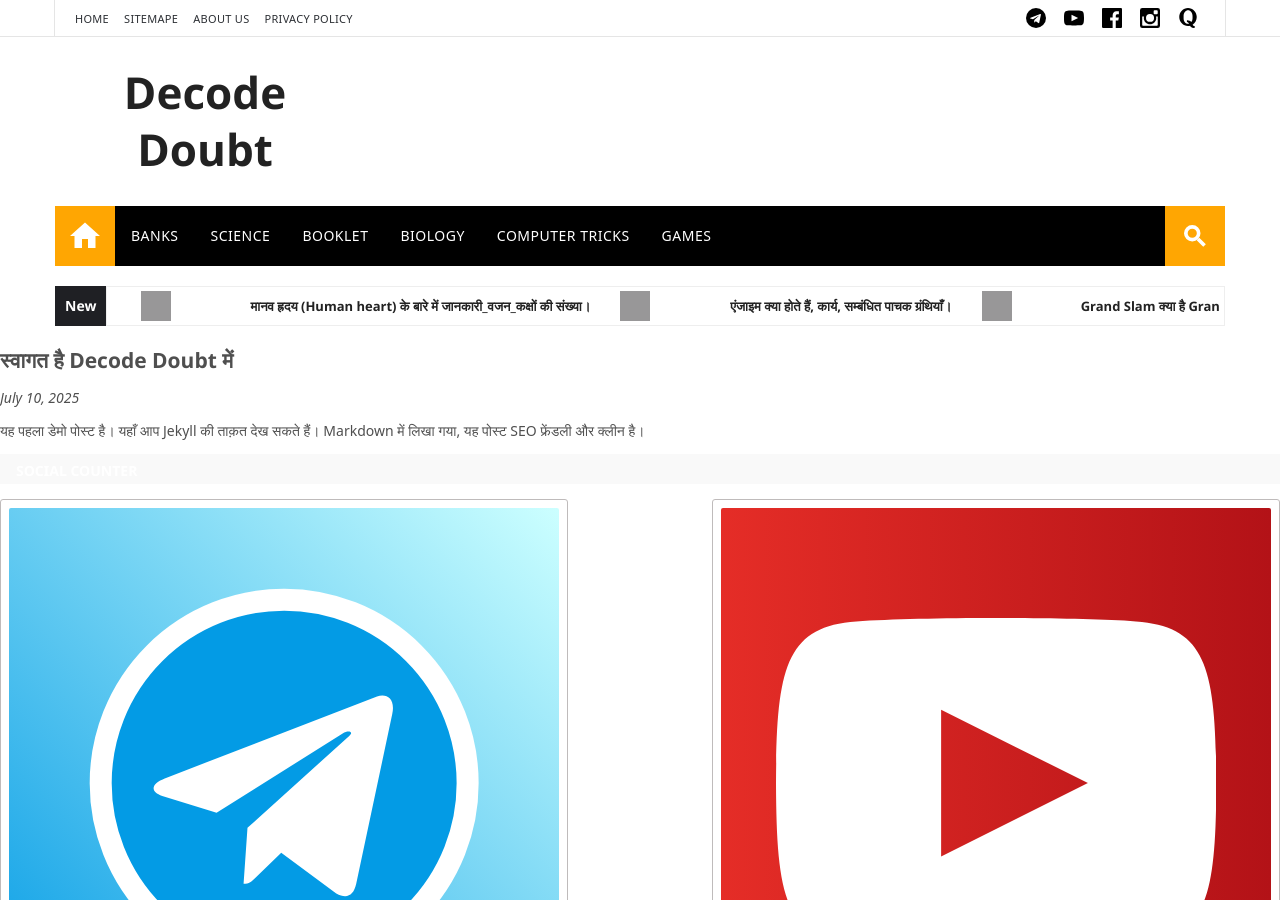
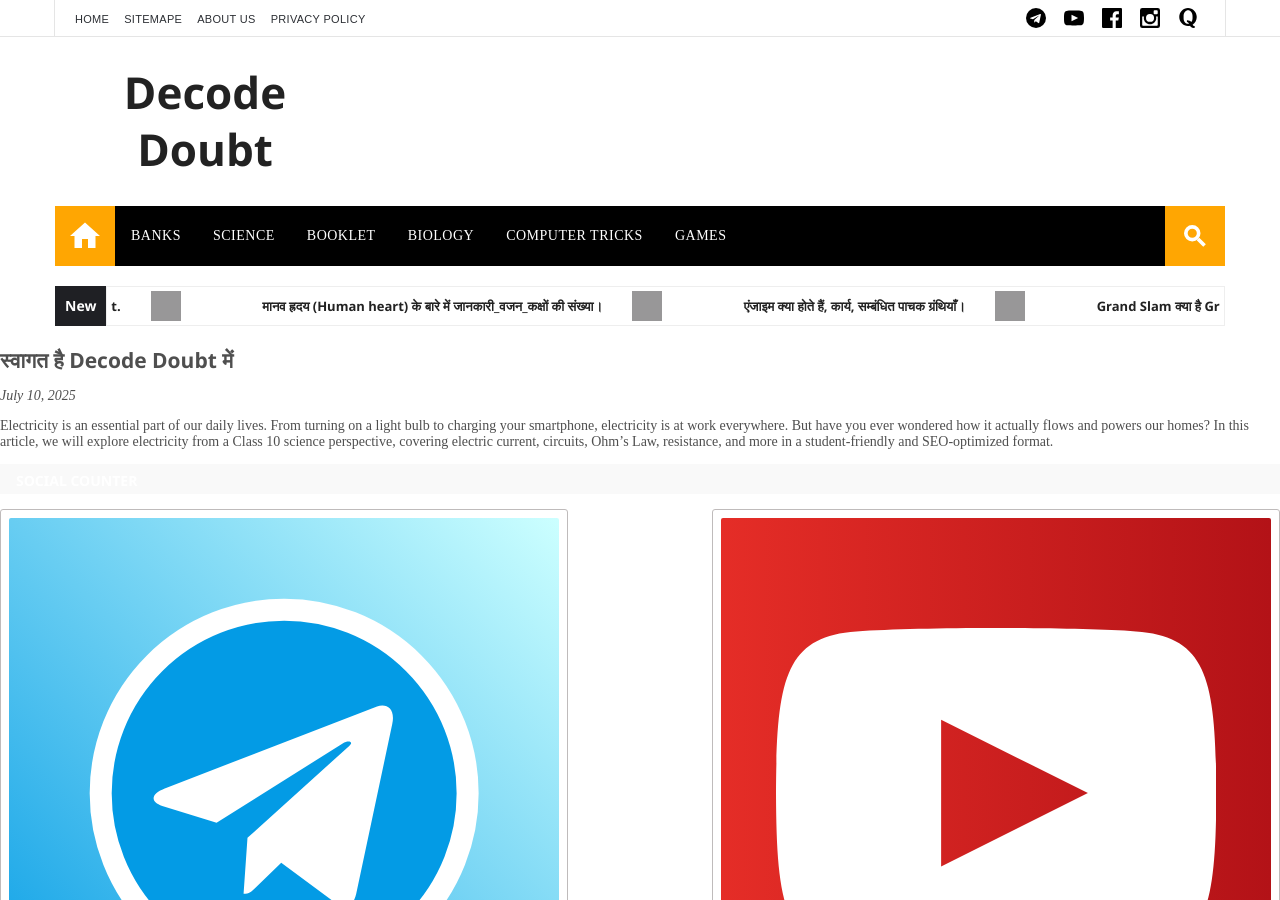
Before and after one commit to decodedoubt/education, a Jekyll site: the page built from _posts/2025-07-10-welcome.md, in a window 1280 px wide and 900 px high. Built offline with Jekyll 4.4.1, drawn with Linux system fonts in a browser that asks for light colours; nearby versions of some CDN libraries; some web fonts are replaced; grey boxes are pictures that could not be loaded.

Commit message:
update post

```diff
--- a/_posts/2025-07-10-welcome.md
+++ b/_posts/2025-07-10-welcome.md
@@ -5,4 +5,4 @@
 categories: [welcome]
 ---
 
-यह पहला डेमो पोस्ट है। यहाँ आप Jekyll की ताक़त देख सकते हैं। Markdown में लिखा गया, यह पोस्ट SEO फ्रेंडली और क्लीन है।
+Electricity is an essential part of our daily lives. From turning on a light bulb to charging your smartphone, electricity is at work everywhere. But have you ever wondered how it actually flows and powers our homes? In this article, we will explore electricity from a Class 10 science perspective, covering electric current, circuits, Ohm’s Law, resistance, and more in a student-friendly and SEO-optimized format.
```
